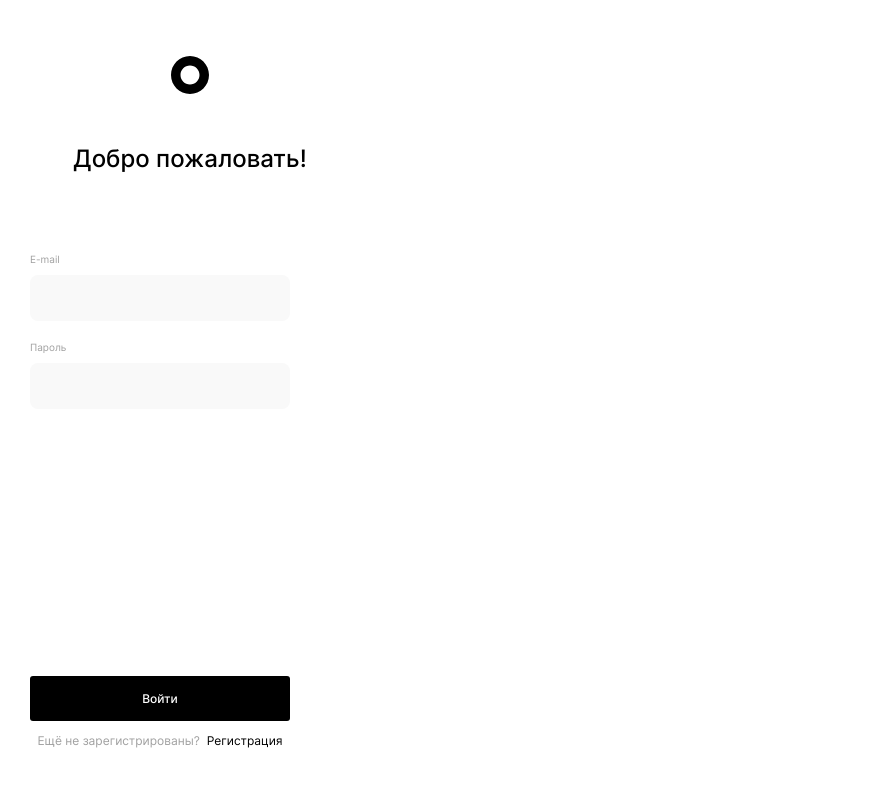
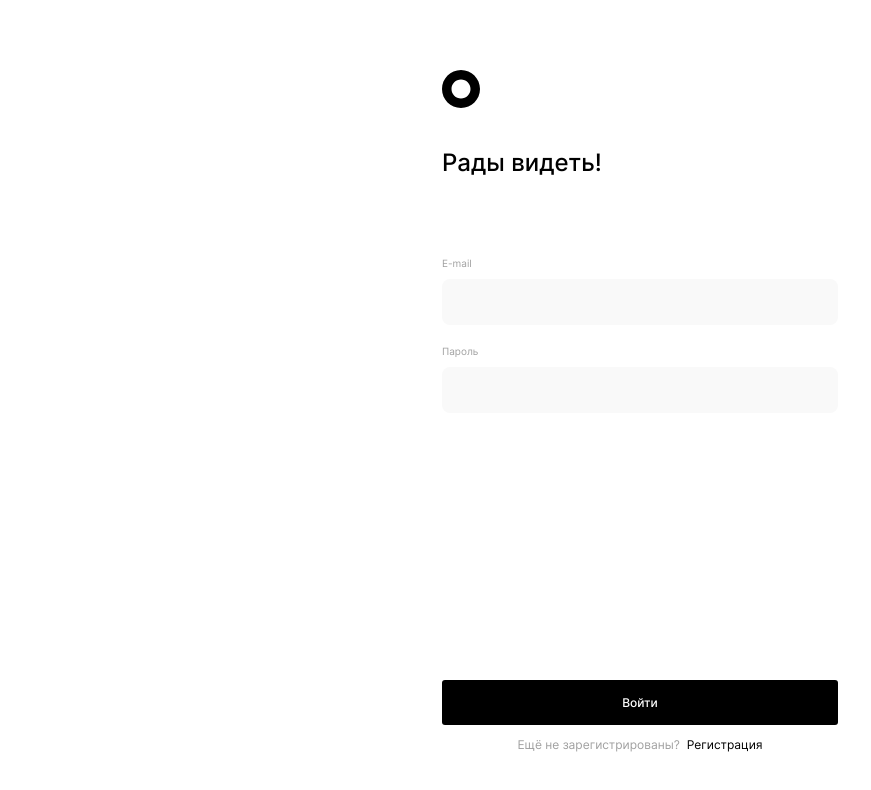
Before and after one commit to RatzNikita/movies-explorer-frontend, a React (Create React App) app: page /signin in a window 1280 px wide. Shown: the top 790 px of the page, without its empty margins (0-871 px from the left). Built offline with nearby package versions, Linux system fonts and the light colour scheme.

Commit message:
add adaptive

```diff
--- a/src/components/App/App.js
+++ b/src/components/App/App.js
@@ -7,7 +7,6 @@ import {Login} from "../Login/Login";
 function App() {
     return (
         <div className="page">
-
             <Routes>
                 <Route path='/signup' element={<Register/>}/>
                 <Route path='/signin' element={<Login/>}/>
--- a/src/components/Form/AuthForm.css
+++ b/src/components/Form/AuthForm.css
@@ -1,3 +1,9 @@
+.auth-form {
+    max-height: 780px;
+    max-width: 320px;
+    padding: 30px 30px;
+    margin: 0 auto;
+}
 .auth-form__logo {
     margin: 0 auto;
     width: 38px;
@@ -17,8 +23,6 @@
 }
 
 .auth-form__form-container {
-    max-width: 260px;
-
     display: block;
     margin: 0;
     padding: 0;
@@ -90,3 +94,30 @@
     color: #000000;
     margin-left: 7px;
 }
+
+@media (min-width: 768px) {
+    .auth-form{
+        max-height: 1024px;
+        max-width: 786px;
+        padding: 232px 186px
+    }
+    .auth-form__logo {
+        margin: 0;
+        padding: 0 0 40px;
+    }
+    .auth-form__heading {
+        text-align: start;
+    }
+    .auth-form__form {
+        max-width: 396px;
+    }
+}
+
+@media (min-width: 1280px) {
+    .auth-form {
+        max-height: 700px;
+        max-width: 1280px;
+        padding: 70px 442px;
+
+    }
+}
--- a/src/components/Form/AuthForm.jsx
+++ b/src/components/Form/AuthForm.jsx
@@ -26,9 +26,9 @@ export const AuthForm = ({children, onSubmit, type, ...props}) => {
 
 
     return (
-        <>
+        <section className='auth-form'>
             <img src={logo} alt='App logo' className='auth-form__logo'/>
-            <h2 className='auth-form__heading'>Добро пожаловать!</h2>
+            <h2 className='auth-form__heading'>{type === 'signup' ? 'Добро пожаловать!' : 'Рады видеть!'}</h2>
             <form onSubmit={handleSubmit} noValidate className='auth-form__form'>
                 <div className='auth-form__form-container'>
                     {children}
@@ -44,6 +44,6 @@ export const AuthForm = ({children, onSubmit, type, ...props}) => {
                             className='auth-form__button-caption auth-form__button-caption_style_link'>{type === 'signup' ? 'Войти' : 'Регистрация'}</button>
                 </div>
             </form>
-        </>
+        </section>
     )
 }
--- a/src/components/Input/Input.css
+++ b/src/components/Input/Input.css
@@ -2,7 +2,7 @@
 .input__text {
     margin: 0;
     padding: 15px;
-    width: 230px;
+    width: 100%;
     border-radius: 8px;
     background: #F9F9F9;
     outline: none;
@@ -12,6 +12,7 @@
     font-size: 13px;
     font-weight: 500;
     line-height: normal;
+    box-sizing: border-box;
 }
 
 .input__text_color_red {
@@ -26,3 +27,9 @@
     font-weight: 400;
     line-height: normal;
 }
+
+@media (min-width: 768px) {
+    .input__text{
+        font-size: 13px;
+    }
+}
--- a/src/components/Login/Login.css
+++ /dev/null
@@ -1,5 +0,0 @@
-.signin {
-    max-height: 780px;
-    max-width: 320px;
-    padding: 30px 30px;
-}
--- a/src/components/Login/Login.jsx
+++ b/src/components/Login/Login.jsx
@@ -1,4 +1,4 @@
-import './Login.css'
+
 import {Input} from "../Input/Input";
 import React from 'react'
 import {AuthForm} from "../Form/AuthForm";
--- a/src/components/Register/Register.css
+++ /dev/null
@@ -1,5 +0,0 @@
-.signup {
-    max-height: 780px;
-    max-width: 320px;
-    padding: 30px 30px;
-}
--- a/src/components/Register/Register.jsx
+++ b/src/components/Register/Register.jsx
@@ -1,4 +1,4 @@
-import './Register.css'
+
 import {Input} from "../Input/Input";
 import React from 'react'
 import {AuthForm} from "../Form/AuthForm";
@@ -16,7 +16,7 @@ export const Register = () => {
 
 
     return (
-            <section className='signup'>
+            <section>
                 <AuthForm type='signup' onSubmit={onFormSubmit} noValidate>
                     <Input minLength={2} maxLength={30} type='text' name='Имя' value={name}
                            onChange={(e) => setName(e.target.value)}/>
```
